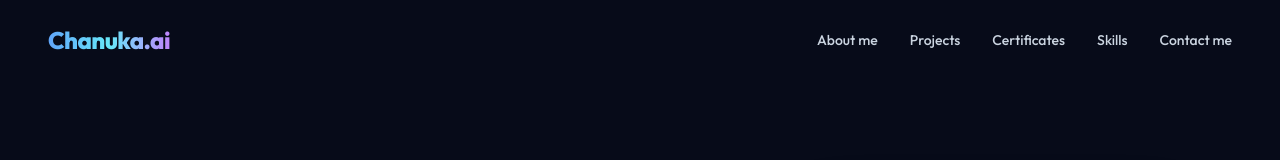
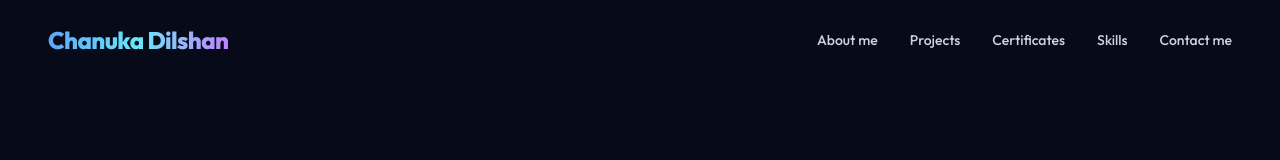
Before and after one commit to Chanukaa2002/portfolio, a React (Vite) app: page / in a window 1280 px wide. Shown: the top 160 px of the page. Built offline with nearby package versions, Linux system fonts and the light colour scheme.

Commit message:
update header

```diff
--- a/src/components/NavBar.jsx
+++ b/src/components/NavBar.jsx
@@ -31,7 +31,7 @@ export const Navbar = () => {
     >
       <div className="max-w-7xl mx-auto px-4 sm:px-6 lg:px-12 flex items-center justify-between">
 
-        {/* Brand Logo (Matching Screenshot 3: Merwan.ai / Chanuka.ai) */}
+        {/* Brand Logo */}
         <a href="#home" className="group flex items-center gap-2 text-2xl font-extrabold tracking-tight">
           <span className="text-transparent bg-clip-text bg-gradient-to-r from-blue-400 via-cyan-300 to-purple-400 group-hover:opacity-90 transition-opacity">
             {personalInfo.brandName}
--- a/src/data/portfolioData.js
+++ b/src/data/portfolioData.js
@@ -1,7 +1,7 @@
 export const personalInfo = {
   name: "Chanuka Dilshan",
   shortName: "Chanuka",
-  brandName: "Chanuka.ai",
+  brandName: "Chanuka Dilshan",
   domain: "chanukadilshan.me",
   title: "ML / MLOps Engineer",
   tagline: "Building Production ML Systems with ZenML & MLflow",
```
